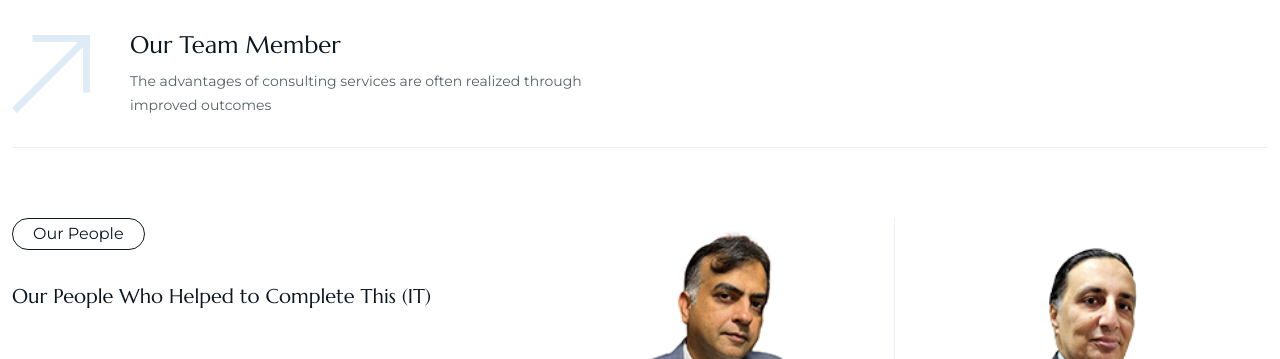
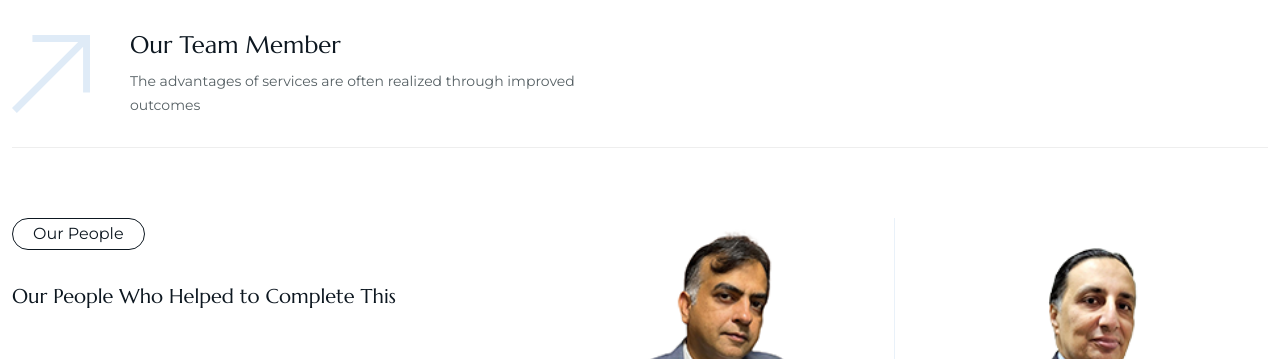
Before and after one commit to salmanlania/indenta-ae-Copy, a Next.js app: page /our-people in a window 1280 px wide. Shown: the part 647-1006 px from the top of the page. Built offline with nearby package versions, Linux system fonts and the light colour scheme.

Commit message:
Update our-people.js

```diff
--- a/src/pages/our-people.js
+++ b/src/pages/our-people.js
@@ -18,7 +18,7 @@ const OurPeople1Page = () => {
                   </div>
                   <div className="content">
                     <h4>Our Team Member</h4>
-                    <p>The advantages of consulting services are often realized through improved outcomes</p>
+                    <p>The advantages of services are often realized through improved outcomes</p>
                   </div>
                 </div>
               </div>
@@ -29,7 +29,7 @@ const OurPeople1Page = () => {
               <div className="people-left-content pr--95">
                 <div className="section-title1 two mb-0">
                   <span>Our People</span>
-                  <h2>Our People Who Helped to Complete This (IT)</h2>
+                  <h2>Our People Who Helped to Complete This</h2>
                   {/* <Link legacyBehavior href="/career">
                     <a className="primary-btn1 btn-hover">
                       Join Our Team
```
